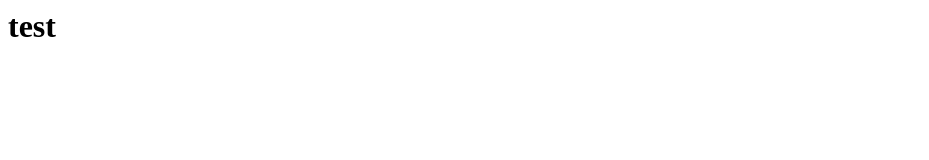
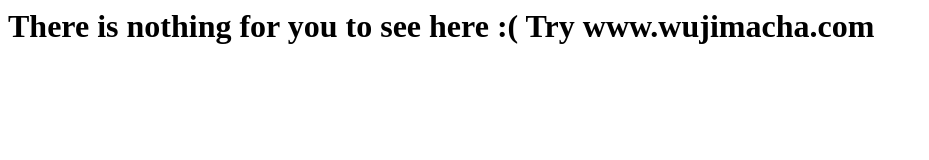
Before and after one commit to zizhengw/wujimacha-outreach, a plain HTML site: page index.html in a window 1280 px wide. Shown: the whole page, without its empty margins (0-929 px from the left). Drawn offline with Linux system fonts and the light colour scheme.

Commit message:
Update index.html

```diff
--- a/index.html
+++ b/index.html
@@ -1 +1 @@
-<h1>test</h>
+<h1>There is nothing for you to see here :( Try www.wujimacha.com </h>
```
